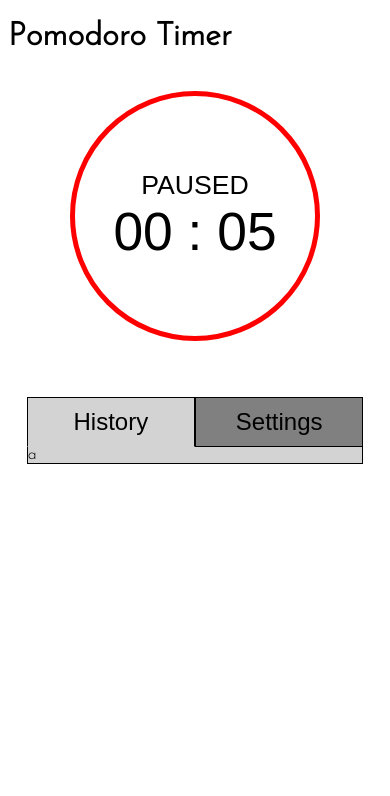
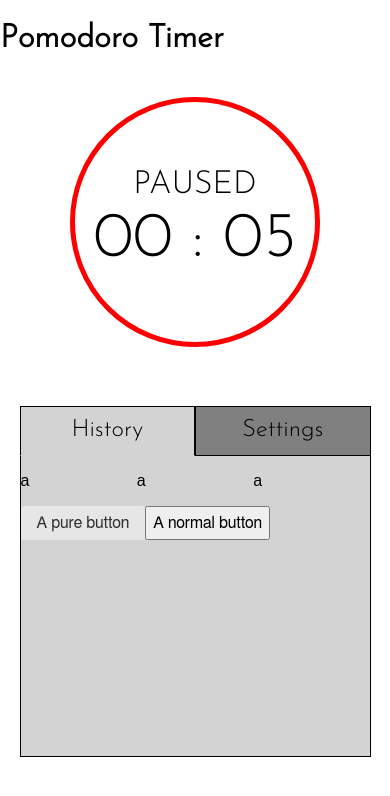
Before and after one commit to Shynras/Overpomo, a React app: page / in a window 390 px wide. Shown: the top 796 px of the page. Built offline with nearby package versions, Linux system fonts and the light colour scheme.

Commit message:
Added purecss and normalize.css
purecss for a little styling, but mostly for responsive grids. purecss is built on top of normalize.css which fixes inconsistencies on basic css that different browsers have

```diff
--- a/src/App.js
+++ b/src/App.js
@@ -18,12 +18,10 @@ const App = () =>{
                 setCurrentMinutes={setCurrentMinutes}
                 defaultMinutes={defaultMinutes}
                 breakBonus={breakBonus}
-                overtimeRatio={overtimeRatio}>
-            </Timer>
+                overtimeRatio={overtimeRatio} />
             <div className="bottom">
                 <Nav active={active}
-                    setActive={setActive}>
-                </Nav>
+                    setActive={setActive} />
                 {
                     active ? <Settings defaultMinutes={defaultMinutes}
                         setDefaultMinutes={setDefaultMinutes}
@@ -31,9 +29,8 @@ const App = () =>{
                         breakBonus={breakBonus}
                         setBreakBonus={setBreakBonus}
                         overtimeRatio={overtimeRatio}
-                        setOvertimeRatio={setOvertimeRatio}>
-                    </Settings> :
-                    <History></History>
+                        setOvertimeRatio={setOvertimeRatio} />
+                    : <History />
                 }
             </div>
         </>
--- a/src/History.js
+++ b/src/History.js
@@ -1,7 +1,15 @@
 import React from "react";
 
 const History = () => {
-    return <div className="history">a</div>
+    return (
+        <div className="history pure-g">
+            <div className="pure-u-1-3"><p>a</p></div>
+            <div className="pure-u-1-3"><p>a</p></div>
+            <div className="pure-u-1-3"><p>a</p></div>
+            <button className="pure-button">A pure button</button>
+            <button>A normal button</button>
+        </div>
+    );
 }
 
 export default History
--- a/src/Timer.js
+++ b/src/Timer.js
@@ -136,9 +136,10 @@ const Timer = ({currentMinutes, setCurrentMinutes, defaultMinutes, breakBonus, o
         <button
             type="button"
             className={handleStyle()}
-            onClick={handleClick}>
-                <span className="phase">{phase}</span><br></br>
-                <span className="time">{handleResult()}</span>
+            onClick={handleClick}
+        >
+            <span className="phase">{phase}</span><br />
+            <span className="time">{handleResult()}</span>
         </button>
     );
 };
--- a/src/index.js
+++ b/src/index.js
@@ -1,7 +1,9 @@
 import React from 'react';
 import  { createRoot }  from 'react-dom/client';
+import App from './App.js';
 import './style.scss';
-import App from './App.js';
+import 'purecss';
+import 'normalize.css';
 
 const container = document.getElementById('root');
 const root = createRoot(container);
--- a/src/style.scss
+++ b/src/style.scss
@@ -66,6 +66,16 @@ body {
     background-color: lightgray;
     border: 1px solid black;
     border-top: none;
+    height: 300px;
+
+    .graph {
+      margin: auto;
+      margin-top: 10px;
+      width: 90%;
+      height: 80%;
+      background-color: darkblue;
+      border: 1px solid black;
+    }
   }
 
   .settings {
--- a/webpack.config.js
+++ b/webpack.config.js
@@ -27,7 +27,7 @@ module.exports={
                 use: 'babel-loader'
             },
             {
-                test: /\.s[ac]ss$/i,
+                test: /\.(s[ac]ss|css)$/i,
                 use: [
                     'style-loader',
                     'css-loader',
```
Also changed, not shown: package.json (+9 -0 lines), 1 other file (tests, documents, lock files or other folders).
